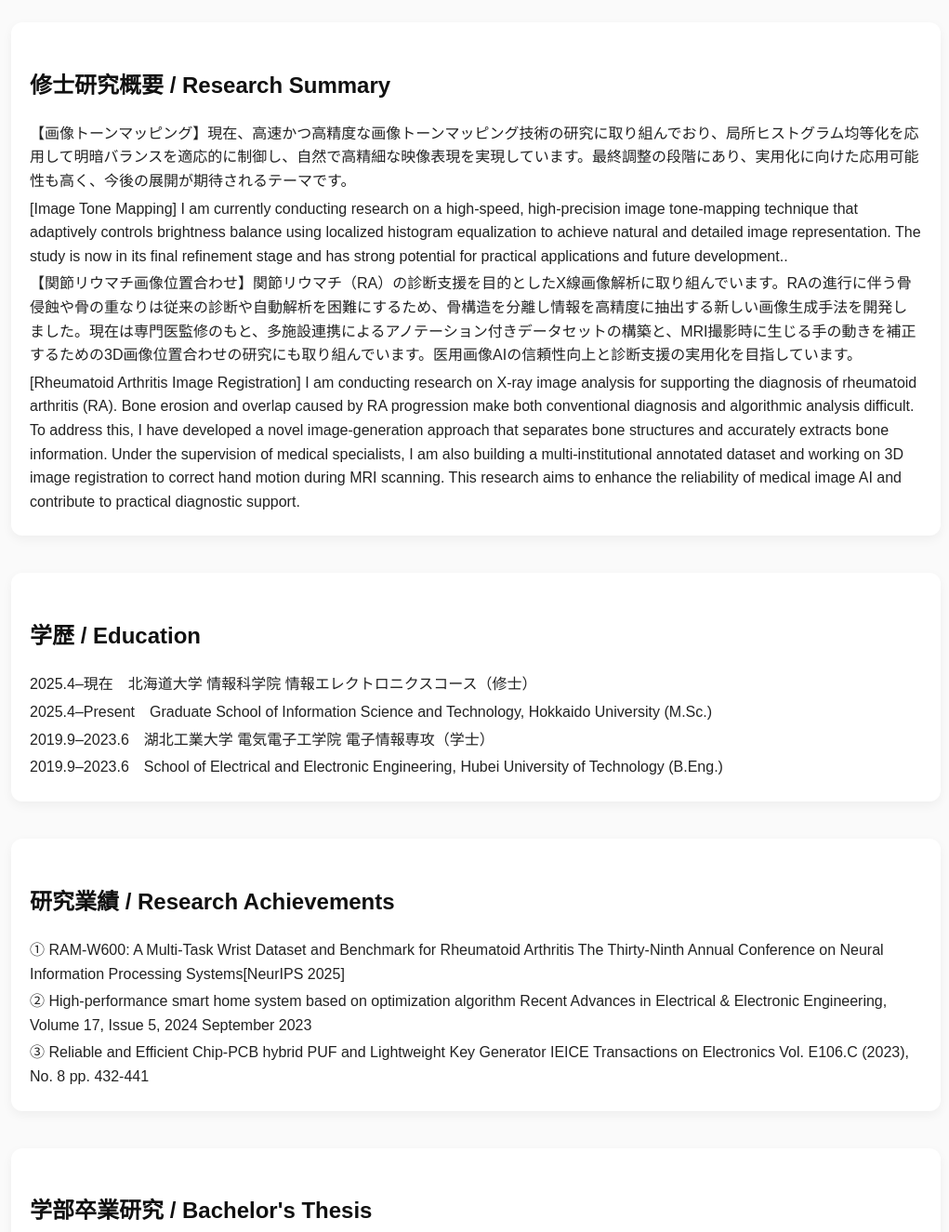
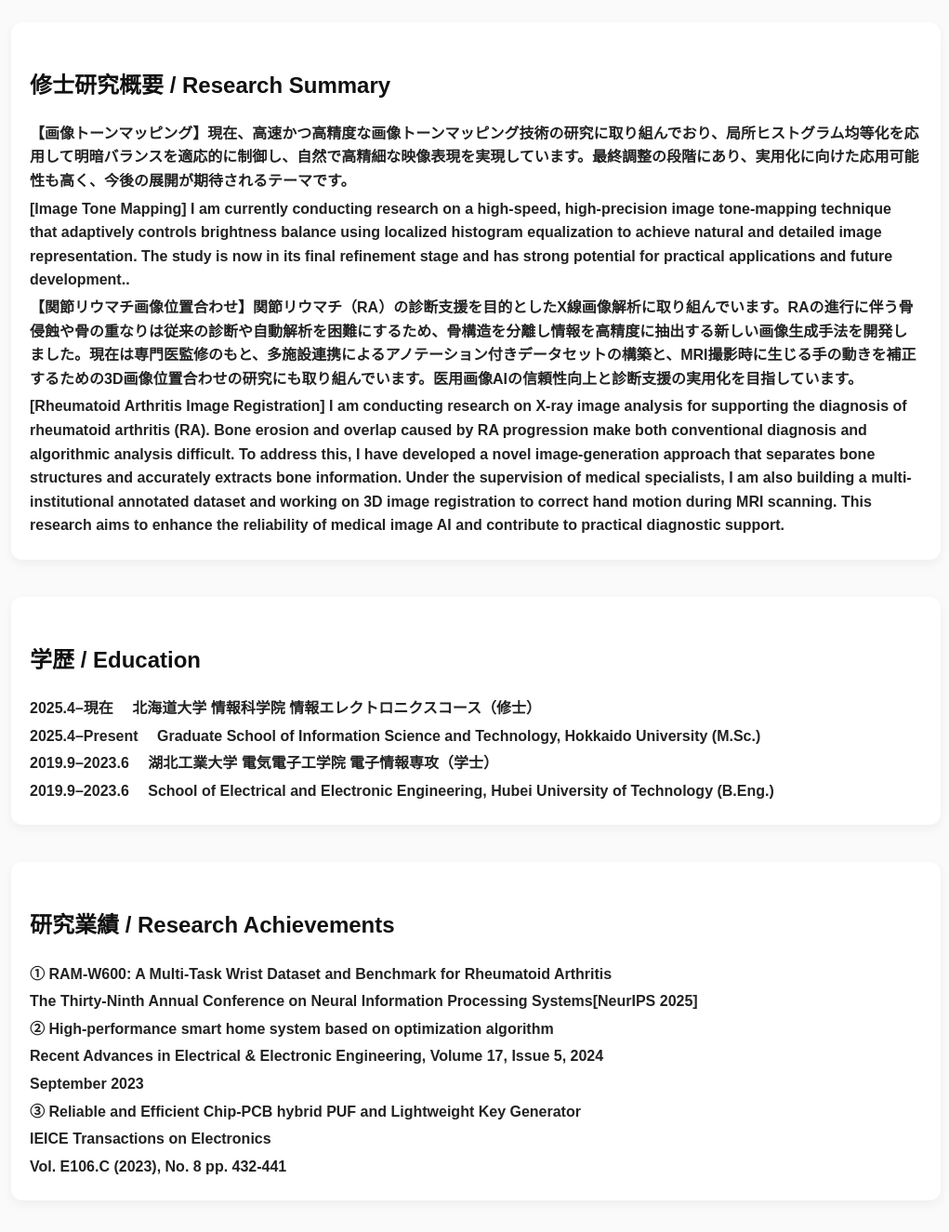
Before and after one commit to FuYao8823/yaofu.github.io, a plain HTML site: page index.html in a window 1280 px wide. Shown: the part 240-1565 px from the top of the page at 93% size, without its empty margins (128-1149 px from the left). Drawn offline with Linux system fonts and the light colour scheme.

Commit message:
Update index.html

```diff
--- a/index.html
+++ b/index.html
@@ -26,36 +26,37 @@
     <section class="section">
       <h2>修士研究概要 / Research Summary</h2>
       <div class="dual">
-        <p>【画像トーンマッピング】現在、高速かつ高精度な画像トーンマッピング技術の研究に取り組んでおり、局所ヒストグラム均等化を応用して明暗バランスを適応的に制御し、自然で高精細な映像表現を実現しています。最終調整の段階にあり、実用化に向けた応用可能性も高く、今後の展開が期待されるテーマです。</p>
-        <p>[Image Tone Mapping] I am currently conducting research on a high-speed, high-precision image tone-mapping technique that adaptively controls brightness balance using localized histogram equalization to achieve natural and detailed image representation. The study is now in its final refinement stage and has strong potential for practical applications and future development..</p>
-        <p>【関節リウマチ画像位置合わせ】関節リウマチ（RA）の診断支援を目的としたX線画像解析に取り組んでいます。RAの進行に伴う骨侵蝕や骨の重なりは従来の診断や自動解析を困難にするため、骨構造を分離し情報を高精度に抽出する新しい画像生成手法を開発しました。現在は専門医監修のもと、多施設連携によるアノテーション付きデータセットの構築と、MRI撮影時に生じる手の動きを補正するための3D画像位置合わせの研究にも取り組んでいます。医用画像AIの信頼性向上と診断支援の実用化を目指しています。</p>
-        <p>[Rheumatoid Arthritis Image Registration] I am conducting research on X-ray image analysis for supporting the diagnosis of rheumatoid arthritis (RA). Bone erosion and overlap caused by RA progression make both conventional diagnosis and algorithmic analysis difficult. To address this, I have developed a novel image-generation approach that separates bone structures and accurately extracts bone information. Under the supervision of medical specialists, I am also building a multi-institutional annotated dataset and working on 3D image registration to correct hand motion during MRI scanning. This research aims to enhance the reliability of medical image AI and contribute to practical diagnostic support.</p>
+        <p><strong>【画像トーンマッピング】<strong>現在、高速かつ高精度な画像トーンマッピング技術の研究に取り組んでおり、局所ヒストグラム均等化を応用して明暗バランスを適応的に制御し、自然で高精細な映像表現を実現しています。最終調整の段階にあり、実用化に向けた応用可能性も高く、今後の展開が期待されるテーマです。</p>
+        <p><strong>[Image Tone Mapping]<strong> I am currently conducting research on a high-speed, high-precision image tone-mapping technique that adaptively controls brightness balance using localized histogram equalization to achieve natural and detailed image representation. The study is now in its final refinement stage and has strong potential for practical applications and future development..</p>
+        <p><p>
+        <p><strong>【関節リウマチ画像位置合わせ】<strong>関節リウマチ（RA）の診断支援を目的としたX線画像解析に取り組んでいます。RAの進行に伴う骨侵蝕や骨の重なりは従来の診断や自動解析を困難にするため、骨構造を分離し情報を高精度に抽出する新しい画像生成手法を開発しました。現在は専門医監修のもと、多施設連携によるアノテーション付きデータセットの構築と、MRI撮影時に生じる手の動きを補正するための3D画像位置合わせの研究にも取り組んでいます。医用画像AIの信頼性向上と診断支援の実用化を目指しています。</p>
+        <p><strong>[Rheumatoid Arthritis Image Registration] <strong>I am conducting research on X-ray image analysis for supporting the diagnosis of rheumatoid arthritis (RA). Bone erosion and overlap caused by RA progression make both conventional diagnosis and algorithmic analysis difficult. To address this, I have developed a novel image-generation approach that separates bone structures and accurately extracts bone information. Under the supervision of medical specialists, I am also building a multi-institutional annotated dataset and working on 3D image registration to correct hand motion during MRI scanning. This research aims to enhance the reliability of medical image AI and contribute to practical diagnostic support.</p>
       </div>
     </section>
 
     <section class="section">
       <h2>学歴 / Education</h2>
       <div class="dual">
-        <p>2025.4–現在　北海道大学 情報科学院 情報エレクトロニクスコース（修士）</p>
-        <p>2025.4–Present　Graduate School of Information Science and Technology, Hokkaido University (M.Sc.)</p>
-        <p>2019.9–2023.6　湖北工業大学 電気電子工学院 電子情報専攻（学士）</p>
-        <p>2019.9–2023.6　School of Electrical and Electronic Engineering, Hubei University of Technology (B.Eng.)</p>
+        <p>2025.4–現在　    北海道大学 情報科学院 情報エレクトロニクスコース（修士）</p>
+        <p>2025.4–Present　 Graduate School of Information Science and Technology, Hokkaido University (M.Sc.)</p>
+        <p>2019.9–2023.6　  湖北工業大学 電気電子工学院 電子情報専攻（学士）</p>
+        <p>2019.9–2023.6　  School of Electrical and Electronic Engineering, Hubei University of Technology (B.Eng.)</p>
       </div>
     </section>
 
     <section class="section">
       <h2>研究業績 / Research Achievements</h2>
       <div class="dual">
-        <p>① RAM-W600: A Multi-Task Wrist Dataset and Benchmark for Rheumatoid Arthritis
-          The Thirty-Ninth Annual Conference on Neural Information Processing Systems[NeurIPS 2025]</p>
+        <p>① RAM-W600: A Multi-Task Wrist Dataset and Benchmark for Rheumatoid Arthritis<p>
+        <p>The Thirty-Ninth Annual Conference on Neural Information Processing Systems[NeurIPS 2025]</p>
 
-        <p>② High-performance smart home system based on optimization algorithm
-           Recent Advances in Electrical & Electronic Engineering, Volume 17, Issue 5, 2024
-           September 2023</p>
+        <p>② High-performance smart home system based on optimization algorithm<p>
+        <p>Recent Advances in Electrical & Electronic Engineering, Volume 17, Issue 5, 2024 <p>
+        <p>September 2023</p>
 
-        <p>③ Reliable and Efficient Chip-PCB hybrid PUF and Lightweight Key Generator
-           IEICE Transactions on Electronics
-           Vol. E106.C (2023), No. 8 pp. 432-441</p>
+        <p>③ Reliable and Efficient Chip-PCB hybrid PUF and Lightweight Key Generator<p>
+        <p>IEICE Transactions on Electronics<p>
+        <p>Vol. E106.C (2023), No. 8 pp. 432-441</p>
 
       </div>
     </section>
```
